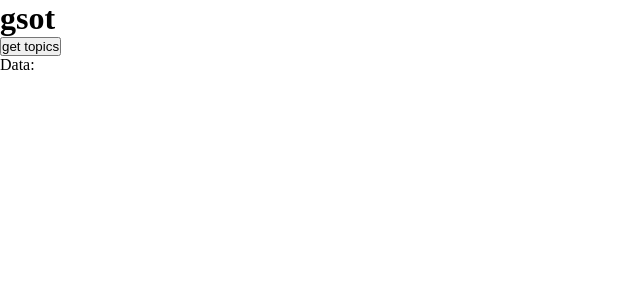
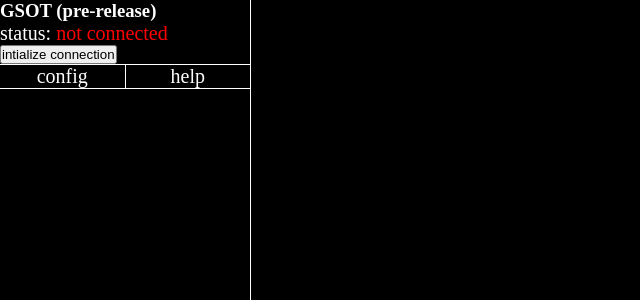
Before and after one commit to cfrankovich/gsot, a React (Create React App) app in the folder client/frontend/: page / in a window 1280 px wide. Shown: the top 300 px of the page, without its empty margins (0-640 px from the left). Built offline with nearby package versions, Linux system fonts and the light colour scheme.

Commit message:
added status updates and sidebar

```diff
--- a/client/frontend/src/App.tsx
+++ b/client/frontend/src/App.tsx
@@ -1,32 +1,11 @@
 import React, { useState, useEffect } from "react";
+import Sidebar from "./components/Sidebar";
 import axios from "axios";
 
 const App: React.FC = () => {
-    const [topics, setTopics] = useState<string[]>([]);
-
-    const request_all_topics = () => {
-        axios
-            .get("/get-topics")
-            .then((res) => {
-                const data: string = res.data.topics;
-                const newTopics: string[] = data.split("\n");
-                setTopics(newTopics);
-            })
-            .catch((err) => {
-                console.error("Error fetching topics: ", err);
-            });
-    };
-
     return (
         <>
-            <h1>gsot</h1>
-            <button onClick={request_all_topics}>get topics</button>
-            <p>Data:</p>
-            <ul>
-                {topics.map((str, index) => (
-                    <li key={index}>{str}</li>
-                ))}
-            </ul>
+            <Sidebar></Sidebar>
         </>
     );
 };
--- /dev/null
+++ b/client/frontend/src/components/Sidebar.tsx
@@ -0,0 +1,98 @@
+import React, { useState, useEffect } from "react";
+import SidebarChild from "./SidebarChild";
+import axios from "axios";
+
+enum Status {
+    NotConnected = "not connected",
+    Connected = "connected",
+    Initializing = "initializing",
+    Checking = "checking connection",
+    Error = "error",
+}
+
+function getStatusColor(status: Status): string {
+    switch (status) {
+        case Status.NotConnected:
+            return "#f00";
+        case Status.Connected:
+            return "#0f0";
+        case Status.Initializing:
+            return "#ff0";
+        case Status.Checking:
+            return "#ff0";
+        case Status.Error:
+            return "#f00";
+        default:
+            return "#f0f";
+    }
+}
+
+const Sidebar: React.FC = () => {
+    const [status, setStatus] = useState<Status>(Status.NotConnected);
+    const [topics, setTopics] = useState<string[]>([]);
+
+    const requestAllTopics = () => {
+        axios
+            .get("/get-topics")
+            .then((res) => {
+                setStatus(Status.Initializing);
+                const data: string = res.data.topics;
+                const newTopics: string[] = data.split("\n");
+                setTopics(newTopics);
+                setStatus(Status.Connected);
+            })
+            .catch((err) => {
+                setStatus(Status.Error);
+                setTopics([]);
+                console.error("Error fetching topics: ", err);
+            });
+    };
+
+    // check connection every 10 seconds
+    useEffect(() => {
+        const checkConnectionStatus = () => {
+            if (status === Status.Connected) {
+                setStatus(Status.Checking);
+                requestAllTopics();
+            }
+        };
+
+        const interval = setInterval(checkConnectionStatus, 10000);
+
+        return () => clearInterval(interval);
+    }, [status]);
+
+    return (
+        <div className="sidebar">
+            <div className="sidebar-child">
+                <h3>GSOT (pre-release)</h3>
+
+                <p>
+                    status:{" "}
+                    <span style={{ color: getStatusColor(status) }}>
+                        {status}
+                    </span>
+                </p>
+
+                {status === Status.NotConnected && (
+                    <button onClick={requestAllTopics}>
+                        intialize connection
+                    </button>
+                )}
+                {status === Status.Error && (
+                    <button onClick={requestAllTopics}>retry connection</button>
+                )}
+            </div>
+            <div className="sidebar-child config-help-container">
+                <a className="left">config</a>
+                <a className="right">help</a>
+            </div>
+
+            {topics.map((str, index) => (
+                <SidebarChild name={str}></SidebarChild>
+            ))}
+        </div>
+    );
+};
+
+export default Sidebar;
--- /dev/null
+++ b/client/frontend/src/components/SidebarChild.tsx
@@ -0,0 +1,15 @@
+import React from "react";
+
+type SideBarChildProps = {
+    name: string;
+};
+
+const SidebarChild: React.FC<SideBarChildProps> = (props) => {
+    return (
+        <div className="sidebar-child">
+            <p>{props.name}</p>
+        </div>
+    );
+};
+
+export default SidebarChild;
--- a/client/frontend/src/index.css
+++ b/client/frontend/src/index.css
@@ -1,4 +1,51 @@
 * {
-  padding: 0;
-  margin: 0;
+    padding: 0;
+    margin: 0;
 }
+
+:root {
+    --primary-color: #000;
+    --secondary-color: #fff;
+    --sidebar-width: 250px;
+    --text-size: 20px;
+}
+
+body {
+    background-color: var(--primary-color);
+    color: var(--secondary-color);
+}
+
+p,
+a,
+li {
+    font-size: var(--text-size);
+}
+
+.sidebar {
+    border-right: 1px solid var(--secondary-color);
+    width: var(--sidebar-width);
+    height: 100%;
+    position: fixed;
+}
+
+.sidebar-child {
+    border-bottom: 1px solid var(--secondary-color);
+}
+
+.content {
+    margin-left: var(--sidebar-width);
+}
+
+.config-help-container {
+    display: flex;
+}
+
+.left,
+.right {
+    flex: 1;
+    text-align: center;
+}
+
+.right {
+    border-left: 1px solid var(--secondary-color);
+}
```
